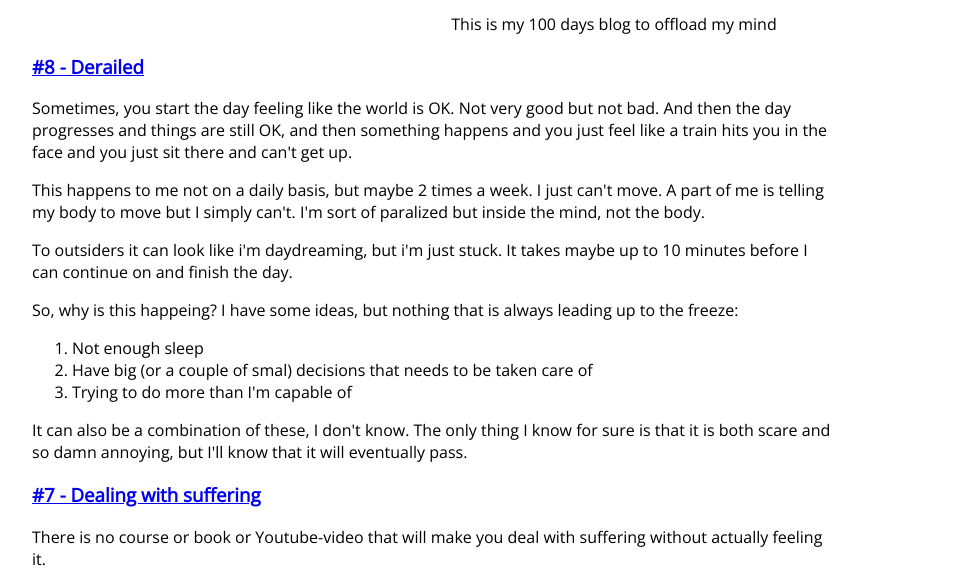
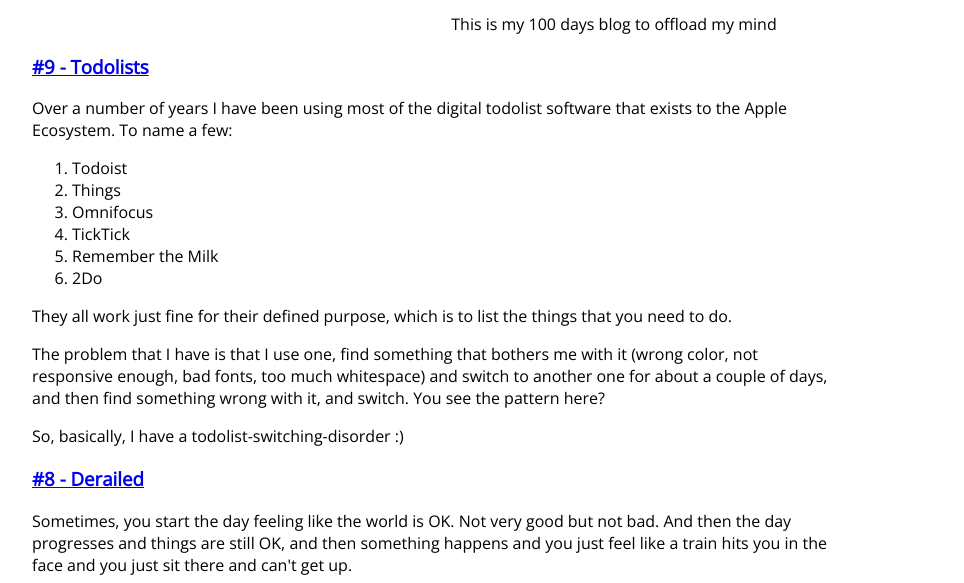
Before and after one commit to johangrahn/johangrahn.github.io, a plain HTML site: page index.html in a window 1280 px wide. Shown: the part 136-719 px from the top of the page, without its empty margins (26-990 px from the left). Drawn offline with nearby package versions, Linux system fonts and the light colour scheme; a web font is replaced by a local one.

Commit message:
Add day 9

```diff
--- a/index.html
+++ b/index.html
@@ -14,6 +14,23 @@
 
 
   <main>
+    <div class="post">
+      <h3><a href="#todolists">#9 - Todolists</a></h3>
+      <p>Over a number of years I have been using most of the digital todolist software that exists to the Apple Ecosystem. To name a few:</p>
+      <ol>
+        <li>Todoist</li>
+        <li>Things</li>
+        <li>Omnifocus</li>
+        <li>TickTick</li>
+        <li>Remember the Milk</li>
+        <li>2Do</li>
+      </ol>
+
+      <p>They all work just fine for their defined purpose, which is to list the things that you need to do.</p>
+      <p>The problem that I have is that I use one, find something that bothers me with it (wrong color, not responsive enough, bad fonts, too much whitespace) and switch to another one for about a couple of days, and then find something wrong with it, and switch. You see the pattern here?</p>
+      <p>So, basically, I have a todolist-switching-disorder :)</p>
+    </div>
+
     <div class="post">
       <h3><a href="#derailed">#8 - Derailed</a></h3>
       <p>Sometimes, you start the day feeling like the world is OK. Not very good but not bad. And then the day progresses and things are still OK, and then something happens and you just feel like a train hits you in the face and you just sit there and can't get up.</p>
```
